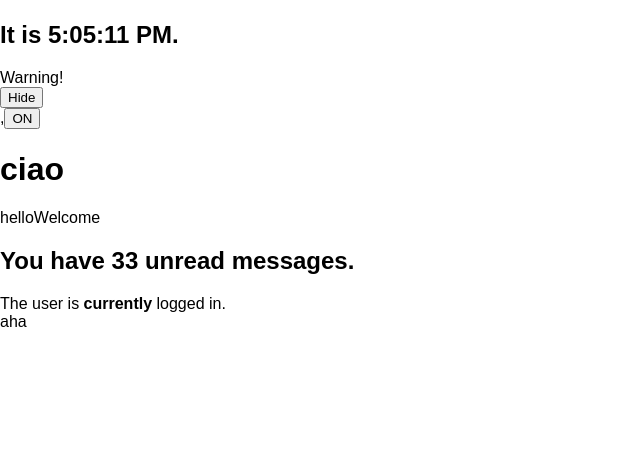
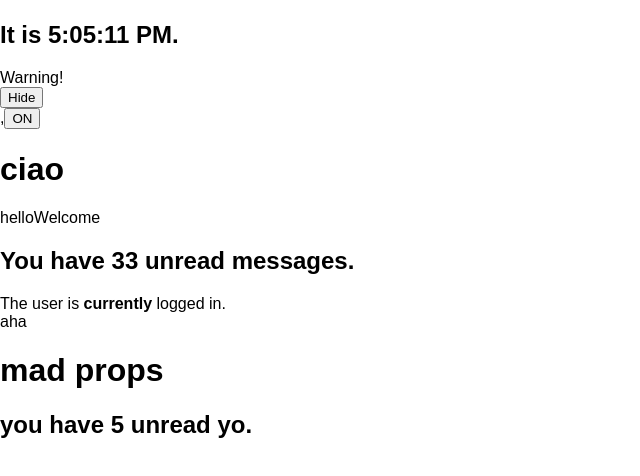
Before and after one commit to NULL-OPERATOR/oh_no, a React (Create React App) app: page / in a window 1280 px wide. Shown: the top 476 px of the page, without its empty margins (0-640 px from the left). Built offline with nearby package versions, Linux system fonts and the light colour scheme.

Commit message:
mad props

```diff
--- a/public/index.html
+++ b/public/index.html
@@ -9,7 +9,8 @@
   <body>
     <div id="clock"></div>
     <div id="toggle"></div>
-    <div id="greeting"></div>
+    <!-- <div id="greeting"></div> -->
+    <div id="messages"></div>
 
   </body>
 </html>
--- a/src/index.js
+++ b/src/index.js
@@ -3,9 +3,11 @@ import ReactDOM from 'react-dom';
 import {Toggle} from './ohno/toggle';
 import {Clock} from './ohno/clock';
 import {Greeting} from './ohno/greeting';
+import {Mailbox} from './ohno/mailbox';
 // import App from './App';
 import './index.css';
 
+const messages = ['Lots', 'of', 'spam', 'awww', 'yisss'];
 
 ReactDOM.render(
   <Toggle />,
@@ -16,3 +18,8 @@ ReactDOM.render(
   <Clock />,
   document.getElementById('clock')
 );
+
+ReactDOM.render(
+  <Mailbox unreadMessages={messages} />,
+  document.getElementById('messages')
+);
--- a/src/ohno/mailbox.jsx
+++ b/src/ohno/mailbox.jsx
@@ -1,8 +1,10 @@
-function Mailbox(props) {
+import React from 'react';
+
+export function Mailbox(props) {
   const unreadMessages = props.unreadMessages;
   return (
     <div>
-      <h1>PROPS</h1>
+      <h1>mad props</h1>
       {unreadMessages.length > 0 &&
         <h2>
           you have {unreadMessages.length} unread yo.
@@ -11,6 +13,3 @@ function Mailbox(props) {
     </div>
   )
 }
-
-
-const messages = ['Lots', 'of', 'spam', 'awww', 'yisss']
```
